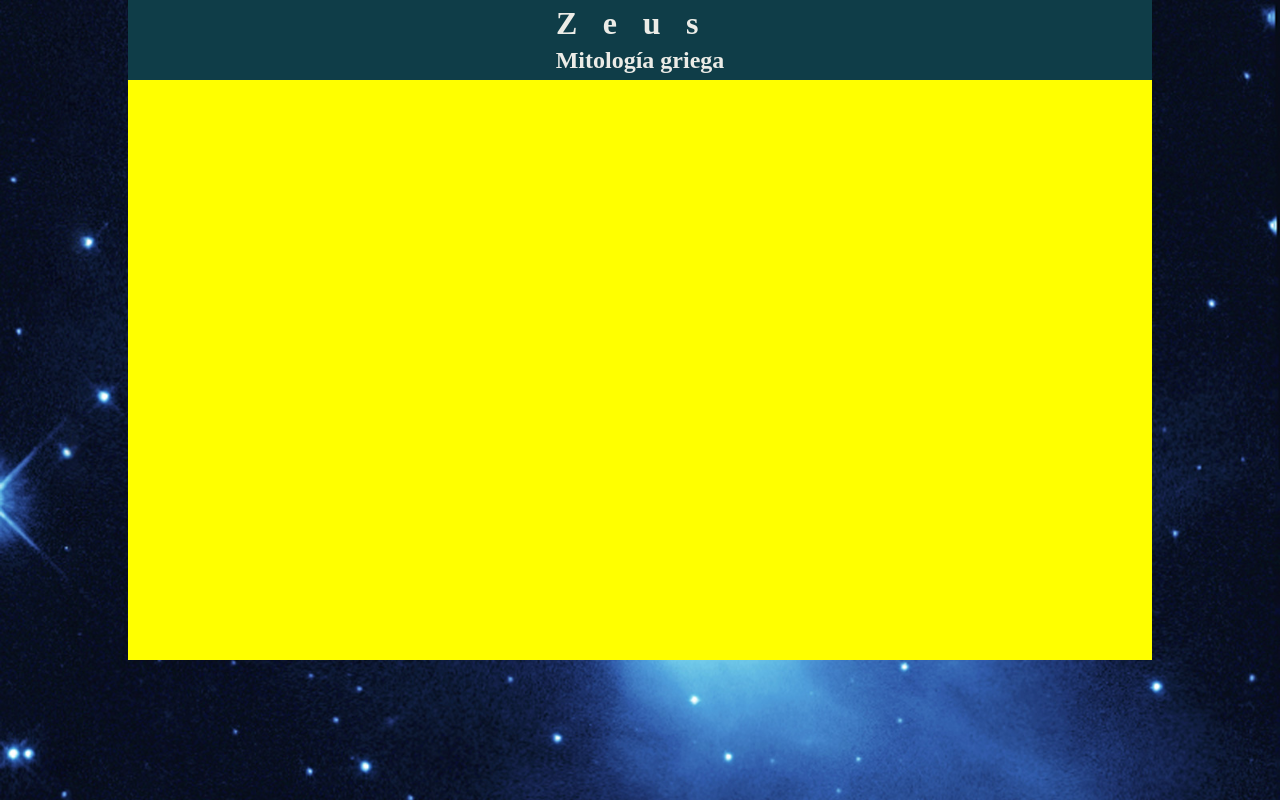
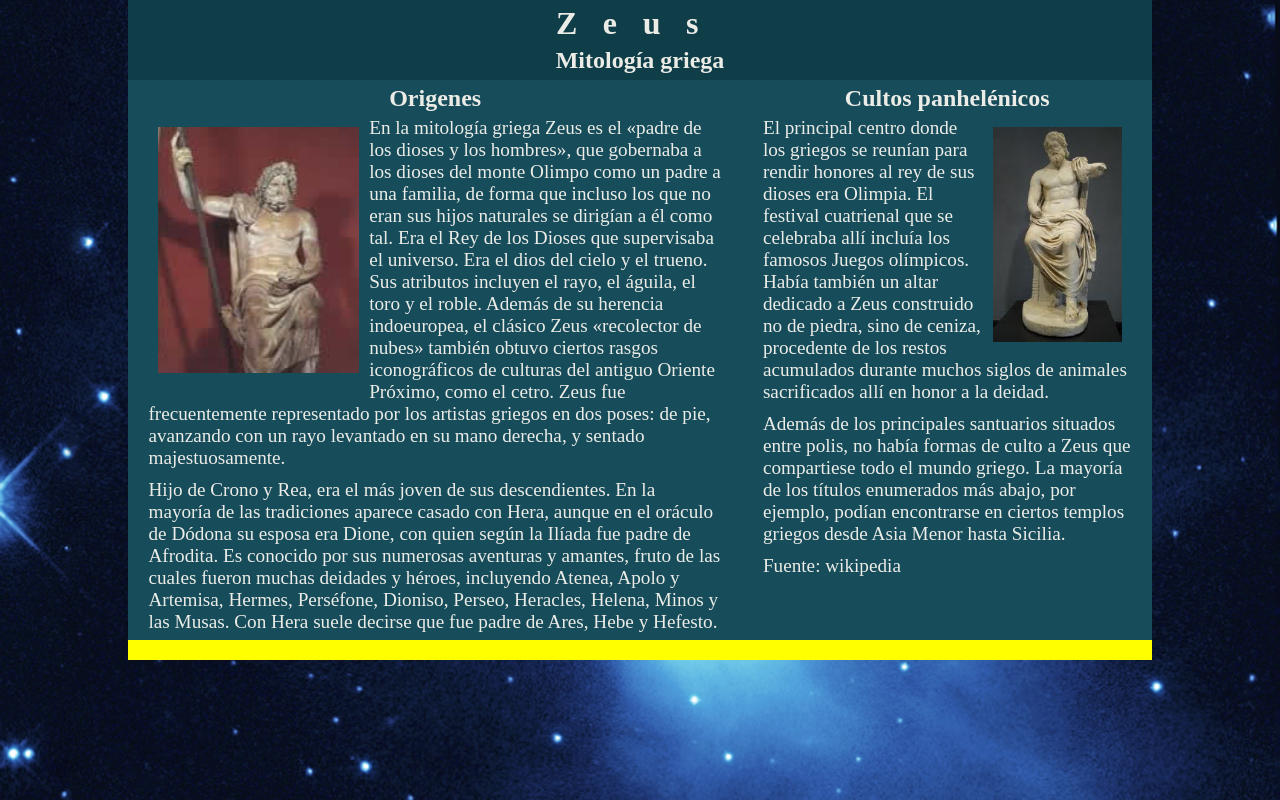
Before and after one commit to dafnemus/responsiveReact, a React (Vite) app: page / in a window 1280 px wide. Built offline with nearby package versions, Linux system fonts and the light colour scheme.

Commit message:
Responsive |  - `Articles`: 	- Created Articles section and define its styles 	- Created Article component 	- Added articleList into constant folder 	- Added Article section into App

```diff
--- a/src/App.jsx
+++ b/src/App.jsx
@@ -1,10 +1,12 @@
+import Articles from "./sections/Articles";
+import Header from "./sections/Header";
 import "./App.css";
-import Header from "./sections/Header";
 
 function App() {
   return (
     <main id="content">
       <Header />
+      <Articles />
     </main>
   );
 }
--- /dev/null
+++ b/src/components/article/index.jsx
@@ -0,0 +1,45 @@
+import PropTypes from "prop-types";
+import "./styles.css";
+
+const Article = ({ title, paragraphs, id }) => {
+  return (
+    <div id={id}>
+      <h2>{title}</h2>
+      {paragraphs.map((item) => (
+        <p key={item.id}>
+          <img src={item.img} alt={item.alt} className={item.className} />
+          {item.text}
+        </p>
+      ))}
+    </div>
+  );
+};
+
+Article.propTypes = {
+  id: PropTypes.string,
+  title: PropTypes.string,
+  paragraphs: PropTypes.arrayOf(
+    PropTypes.shape({
+      className: PropTypes.string,
+      img: PropTypes.string,
+      alt: PropTypes.string,
+      text: PropTypes.string,
+      id: PropTypes.number,
+    })
+  ),
+};
+
+Article.defaultProps = {
+  id: "",
+  title: "",
+  paragraphs: [
+    {
+      id: 0,
+      img: "",
+      alt: "",
+      text: "",
+    },
+  ],
+};
+
+export default Article;
--- /dev/null
+++ b/src/components/article/styles.css
@@ -0,0 +1,10 @@
+.left {
+  float: left;
+  margin: 10px;
+  width: 35%;
+}
+.right {
+  float: right;
+  margin: 10px;
+  width: 35%;
+}
--- a/src/constants/text.js
+++ b/src/constants/text.js
@@ -1,2 +1,45 @@
-export const title = "Zeus"
-export const subtitle = "Mitología griega"
+export const title = "Zeus";
+import zeus1 from "../assets/images/zeus160x196.jpg";
+import zeus2 from "../assets/images/zeus3.jpg";
+
+export const subtitle = "Mitología griega";
+export const articleList = [
+  {
+    id: "left",
+    title: "Origenes",
+    paragraphs: [
+      {
+        id: 1,
+        img: zeus1,
+        alt: "Zeus",
+        className: "left",
+        text: "En la mitología griega Zeus es el «padre de los dioses y los hombres», que gobernaba a los dioses del monte Olimpo como un padre a una familia, de forma que incluso los que no eran sus hijos naturales se dirigían a él como tal. Era el Rey de los Dioses que supervisaba el universo. Era el dios del cielo y el trueno. Sus atributos incluyen el rayo, el águila, el toro y el roble. Además de su herencia indoeuropea, el clásico Zeus «recolector de nubes» también obtuvo ciertos rasgos iconográficos de culturas del antiguo Oriente Próximo, como el cetro. Zeus fue frecuentemente representado por los artistas griegos en dos poses: de pie, avanzando con un rayo levantado en su mano derecha, y sentado majestuosamente.",
+      },
+      {
+        id: 2,
+        text: "Hijo de Crono y Rea, era el más joven de sus descendientes. En la mayoría de las tradiciones aparece casado con Hera, aunque en el oráculo de Dódona su esposa era Dione, con quien según la Ilíada fue padre de Afrodita. Es conocido por sus numerosas aventuras y amantes, fruto de las cuales fueron muchas deidades y héroes, incluyendo Atenea, Apolo y Artemisa, Hermes, Perséfone, Dioniso, Perseo, Heracles, Helena, Minos y las Musas. Con Hera suele decirse que fue padre de Ares, Hebe y Hefesto.",
+      },
+    ],
+  },
+  {
+    id: "right",
+    title: "Cultos panhelénicos",
+    paragraphs: [
+      {
+        id: 1,
+        img: zeus2,
+        alt: "Zeus",
+        className: "right",
+        text: "El principal centro donde los griegos se reunían para rendir honores al rey de sus dioses era Olimpia. El festival cuatrienal que se celebraba allí incluía los famosos Juegos olímpicos. Había también un altar dedicado a Zeus construido no de piedra, sino de ceniza, procedente de los restos acumulados durante muchos siglos de animales sacrificados allí en honor a la deidad.",
+      },
+      {
+        id: 2,
+        text: "Además de los principales santuarios situados entre polis, no había formas de culto a Zeus que compartiese todo el mundo griego. La mayoría de los títulos enumerados más abajo, por ejemplo, podían encontrarse en ciertos templos griegos desde Asia Menor hasta Sicilia. ",
+      },
+      {
+        id: 3,
+        text: "Fuente: wikipedia",
+      },
+    ],
+  },
+];
--- /dev/null
+++ b/src/sections/Articles/index.jsx
@@ -0,0 +1,20 @@
+import Article from "../../components/article";
+import { articleList } from "../../constants/text";
+import "./styles.css";
+
+const Articles = () => {
+  return (
+    <div id="article">
+      {articleList.map((article) => (
+        <Article
+          key={article.id}
+          id={article.id}
+          title={article.title}
+          paragraphs={article.paragraphs}
+        />
+      ))}
+    </div>
+  );
+};
+
+export default Articles;
--- /dev/null
+++ b/src/sections/Articles/styles.css
@@ -0,0 +1,30 @@
+#article {
+  height: 560px;
+  background-color: #174c5b;
+}
+
+#left {
+  float: left;
+  width: 56%;
+  height: 560px;
+  margin: 0 2% 0 2%;
+}
+#right {
+  float: right;
+  width: 36%;
+  height: 560px;
+  margin: 0 2% 0 2%;
+}
+
+@media only screen and (min-width: 461px) and (max-width: 768px) {
+  #left,
+  #right {
+    width: 90%;
+    height: auto;
+    clear: both;
+  }
+
+  #article {
+    height: 1000px;
+  }
+}
```
